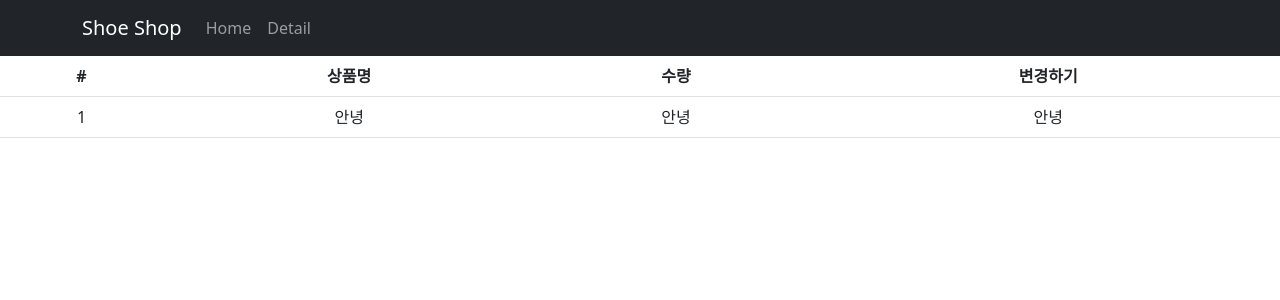
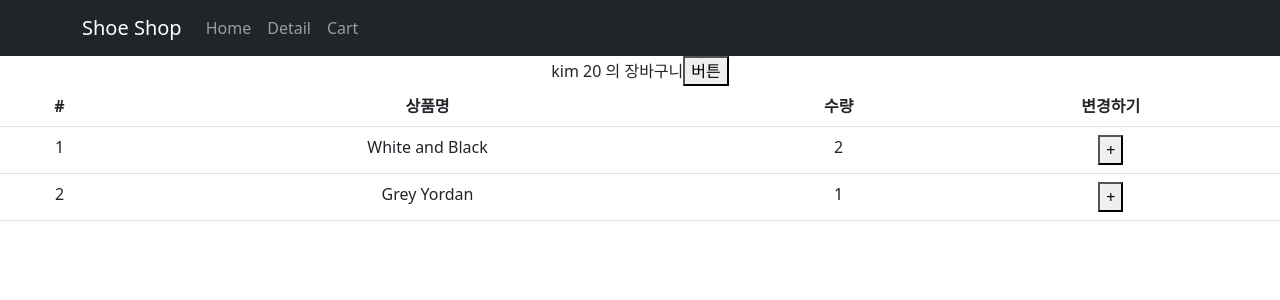
Before and after one commit to gojaeng/React, a React (Create React App) app in the folder shop/: page /cart in a window 1280 px wide. Shown: the top 300 px of the page. Built offline with nearby package versions, Linux system fonts and the light colour scheme.

Commit message:
redux- 오류 발생

```diff
--- a/shop/src/App.js
+++ b/shop/src/App.js
@@ -24,6 +24,7 @@ function App() {
           <Nav className="me-auto">
             <Nav.Link onClick={()=>{navigate("/")}}>Home</Nav.Link>
             <Nav.Link onClick={()=>{navigate("./detail")}}>Detail</Nav.Link>
+            <Nav.Link onClick={()=>{navigate('./cart')}}>Cart</Nav.Link>
           </Nav>
         </Container>
       </Navbar>
--- a/shop/src/routes/Cart.js
+++ b/shop/src/routes/Cart.js
@@ -1,11 +1,18 @@
-import {Table} from 'react-bootstrap'
+import { Table } from "react-bootstrap";
+import { useSelector, useDispatch } from "react-redux";
+import { changeName, increase } from "../store";
 
 function Cart() {
-
-
-
+  let dispatch = useDispatch();
+  let state = useSelector((state) => {
+    return state;
+    console.log(state)
+  });
   return (
     <div>
+      {state.user.name} {state.user.age} 의 장바구니
+
+      <button onClick={()=>{dispatch(increase())}}>버튼</button>
       <Table>
         <thead>
           <tr>
@@ -16,12 +23,22 @@ function Cart() {
           </tr>
         </thead>
         <tbody>
-          <tr>
-            <td>1</td>
-            <td>안녕</td>
-            <td>안녕</td>
-            <td>안녕</td>
-          </tr>
+          {state.cart.map((a, i) => (
+            <tr key={i}>
+              <td>{i + 1}</td>
+              <td>{state.cart[i].name}</td>
+              <td>{state.cart[i].count}</td>
+              <td>
+                <button
+                  onClick={() => {
+                    dispatch(changeName());
+                  }}
+                >
+                  +
+                </button>
+              </td>
+            </tr>
+          ))}
         </tbody>
       </Table>
     </div>
--- a/shop/src/store.js
+++ b/shop/src/store.js
@@ -1,7 +1,31 @@
-import { configureStore } from "@reduxjs/toolkit";
+import { configureStore, createSlice } from "@reduxjs/toolkit";
+
+let user = createSlice({
+  name: "user",
+  initialState: { name: "kim", age: 20 },
+  reducer: {
+    changeName(state) {
+      state.name = "park";
+    },
+    increase(state) {
+      state.age += 1;
+    }
+  }
+});
+
+export let { changeName, increase } = user.actions;
+
+let cart = createSlice({
+  name: "cart",
+  initialState: [
+    { id: 0, name: "White and Black", count: 2 },
+    { id: 2, name: "Grey Yordan", count: 1 },
+  ]
+});
 
 export default configureStore({
-    reducer: {
-
-    }
-})
+  reducer: {
+    cart: cart.reducer,
+    user: user.reducer,
+  }
+});
```
